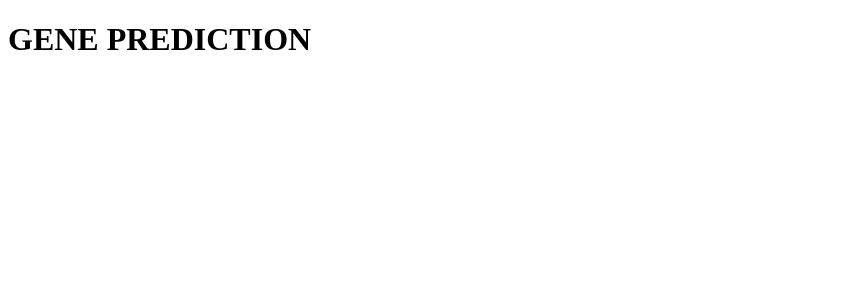
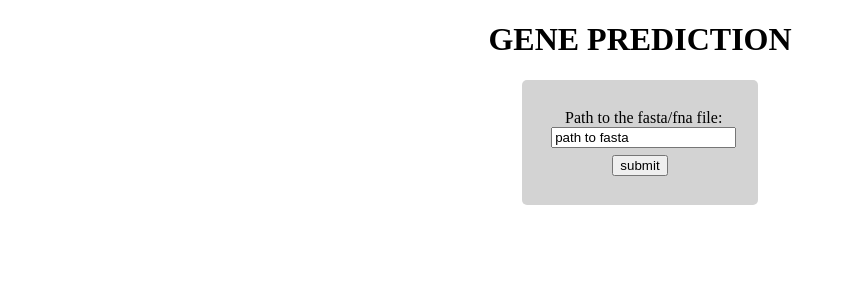
Before and after one commit to nahian-147/GenePrediction, a Django app: page / in a window 1280 px wide. Shown: the top 300 px of the page, without its empty margins (0-845 px from the left). Run offline with Django 3.2, Linux system fonts and the light colour scheme.

Commit message:
Routing  done!

```diff
--- a/GenePrediction/GP/templates/GP/home.html
+++ b/GenePrediction/GP/templates/GP/home.html
@@ -3,10 +3,44 @@
 	<title>
 		Home
 	</title>
+	<style>
+		form{
+			background-color: beige;
+			color: black;
+		}
+		.formPalatte{
+            		background-color: lightgray;
+            		color: black;
+            		font-family: "Cascadia Code";
+            		padding: 2%;
+            		width: min-content;
+           		 border-radius: 5px;
+        	}
+        	.formelmnt{
+            		padding: 2%;
+            		width: min-content;
+        	}
+        	label{
+            		padding: 1%;
+            		width: min-content;
+        	}
+	</style>
+
 </head>
-<h1>GENE PREDICTION</h1>
 
-
-</form>
+<h1 style="text-align: center;">GENE PREDICTION</h1>
+<body>
+	<div align="center">
+		<form class="formPalatte" action="{% url 'gene' %}" method="post">{% csrf_token %}
+			<div class="formelmnt">
+				<label for="path">Path to the fasta/fna file:</label><br>
+				<input type="text" id="path" name="path" value="path to fasta"><br>
+			</div>
+			<div class="formelmnt">
+				<input type="submit" value="submit">
+			</div>
+		</form>
+	</div>
+</body>
 
 </html>
--- a/GenePrediction/GP/views.py
+++ b/GenePrediction/GP/views.py
@@ -9,7 +9,7 @@ def home(request):
 	return render(request,'GP/home.html')
 
 def predict(request):
-    record_iterator = SeqIO.parse("/home/nahian/Desktop/GenePrediction/GenePrediction/GP/NZ_GG770409.fna", "fasta")
+    record_iterator = SeqIO.parse(request.POST.get('path'),"fasta")
     record1 = next(record_iterator)
     sq = str(record1.seq)
     stopList = [i for i in range(len(sq)) if (sq.startswith('TGA',i) or sq.startswith('TAG',i) or sq.startswith('TAA',i))]
```
Also changed, not shown: GenePrediction/GP/templates/GP/Genes.html (+5 -4 lines).
